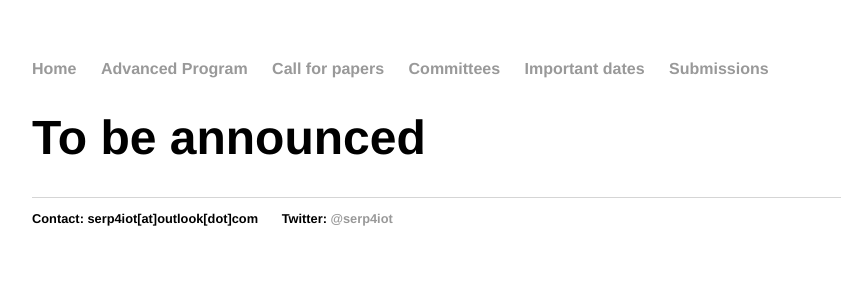
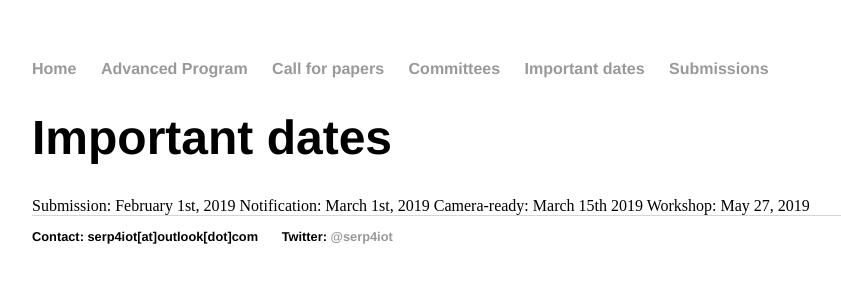
Before and after one commit to moar82/SERP4IoT, a Jekyll site: the page built from idates/index.html, in a window 1280 px wide. Shown: the top 300 px of the page, without its empty margins (160-1001 px from the left). Built offline with Jekyll 4.4.1, drawn with Linux system fonts in a browser that asks for light colours.

Commit message:
Update index.html

```diff
--- a/idates/index.html
+++ b/idates/index.html
@@ -1,6 +1,11 @@
 ---
 layout: default
-title: call for papers
+title: Important dates
 ---
 
-<h1>To be announced </h1>
+<h1>Important dates </h1>
+
+Submission:      February 1st, 2019
+Notification:     March 1st, 2019
+Camera-ready: March 15th 2019
+Workshop:        May 27, 2019
```
